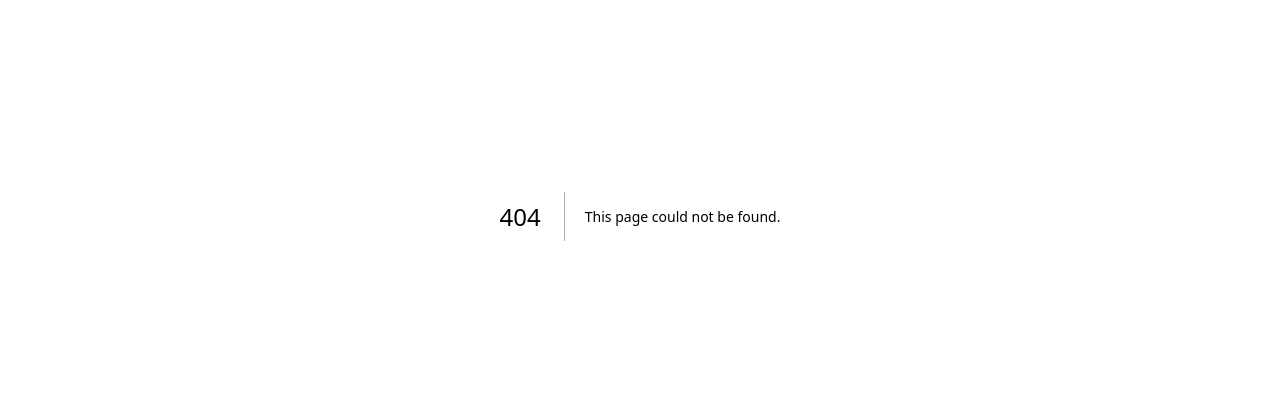
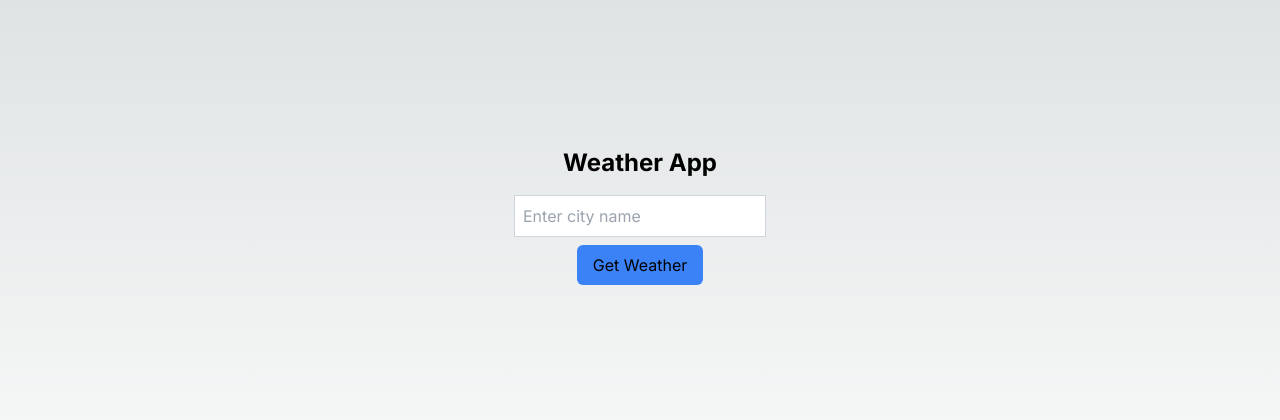
Before and after one commit to Jai-khanchandani/machine-coding-practice, a Next.js app: page /weather-app in a window 1280 px wide. Before the commit this address had no page. Shown: the part 184-604 px from the top of the page. Built offline with nearby package versions, Linux system fonts and the light colour scheme.

Commit message:
feat: add weather app

```diff
--- a/package.json
+++ b/package.json
@@ -15,12 +15,12 @@
     "styled-components": "^6.1.11"
   },
   "devDependencies": {
-    "@types/node": "22.13.1",
-    "@types/react": "19.0.8",
+    "@types/node": "^22.13.1",
+    "@types/react": "^19.0.8",
     "eslint": "^8",
     "eslint-config-next": "14.2.3",
     "postcss": "^8",
     "tailwindcss": "^3.4.1",
-    "typescript": "5.7.3"
+    "typescript": "^5.7.3"
   }
 }
--- /dev/null
+++ b/src/app/weather-app/page.tsx
@@ -0,0 +1,53 @@
+"use client";
+
+import { WeatherData } from "../../types/weather";
+
+import { useState } from "react";
+import { fetchWeather } from "../../utils/weather";
+
+export default function WeatherApp() {
+  const [city, setCity] = useState<string>("");
+  const [weather, setWeather] = useState<WeatherData | null>(null);
+  const [error, setError] = useState<string | null>(null);
+
+  const handleFetchWeather = async () => {
+    setError(null);
+    const data = await fetchWeather(city);
+    if (data) {
+      console.log({ data });
+      setWeather(data);
+    } else {
+      setWeather(null);
+      setError("City not found or API error");
+    }
+  };
+
+  return (
+    <div className="flex flex-col items-center justify-center min-h-screen p-4">
+      <h1 className="text-2xl font-bold mb-4">Weather App</h1>
+      <input
+        type="text"
+        placeholder="Enter city name"
+        value={city}
+        onChange={(e) => setCity(e.target.value)}
+        className="p-2 border border-gray-300 roundex-md"
+      />
+      <button
+        onClick={handleFetchWeather}
+        className="mt-2 bg-blue-500 text-black px-4 py-2 rounded-md"
+      >
+        Get Weather
+      </button>
+      {error && <p className="text-red-500 mt-2">{error}</p>}
+      {weather && (
+        <div className="mt-4 p-4 border rounded-md bg-gray-100">
+          <h2 className="text-xl font-semibold">{weather.name}</h2>
+          <p>Temperature: {weather.main.temp}°C</p>
+          <p>Humidity: {weather.main.humidity}%</p>
+          <p>Condition: {weather.weather[0].main}</p>
+          <p>Wind Speed: {weather.wind.speed} m/s</p>
+        </div>
+      )}
+    </div>
+  );
+}
--- /dev/null
+++ b/src/types/weather.ts
@@ -0,0 +1,14 @@
+export interface WeatherData {
+  name: string;
+  main: {
+    temp: number;
+    humidity: number;
+  };
+  weather: {
+    main: string;
+    description: string;
+  }[];
+  wind: {
+    speed: number;
+  };
+}
--- /dev/null
+++ b/src/utils/weather.ts
@@ -0,0 +1,21 @@
+import { WeatherData } from "../types/weather";
+
+export const fetchWeather = async (
+  city: string
+): Promise<WeatherData | null> => {
+  try {
+    const response = await fetch(
+      `https://api.openweathermap.org/data/2.5/weather?q=${city}&appid=b27f010f44ef92d01bc20de33e27fb89&units=metric`
+    );
+
+    if (!response.ok) {
+      throw new Error("City not found");
+    }
+
+    const data: WeatherData = await response.json();
+    return data;
+  } catch (error) {
+    console.error("Error fetching weather data:", error);
+    return null;
+  }
+};
```
Also changed, not shown: 1 other file (tests, documents, lock files or other folders).
